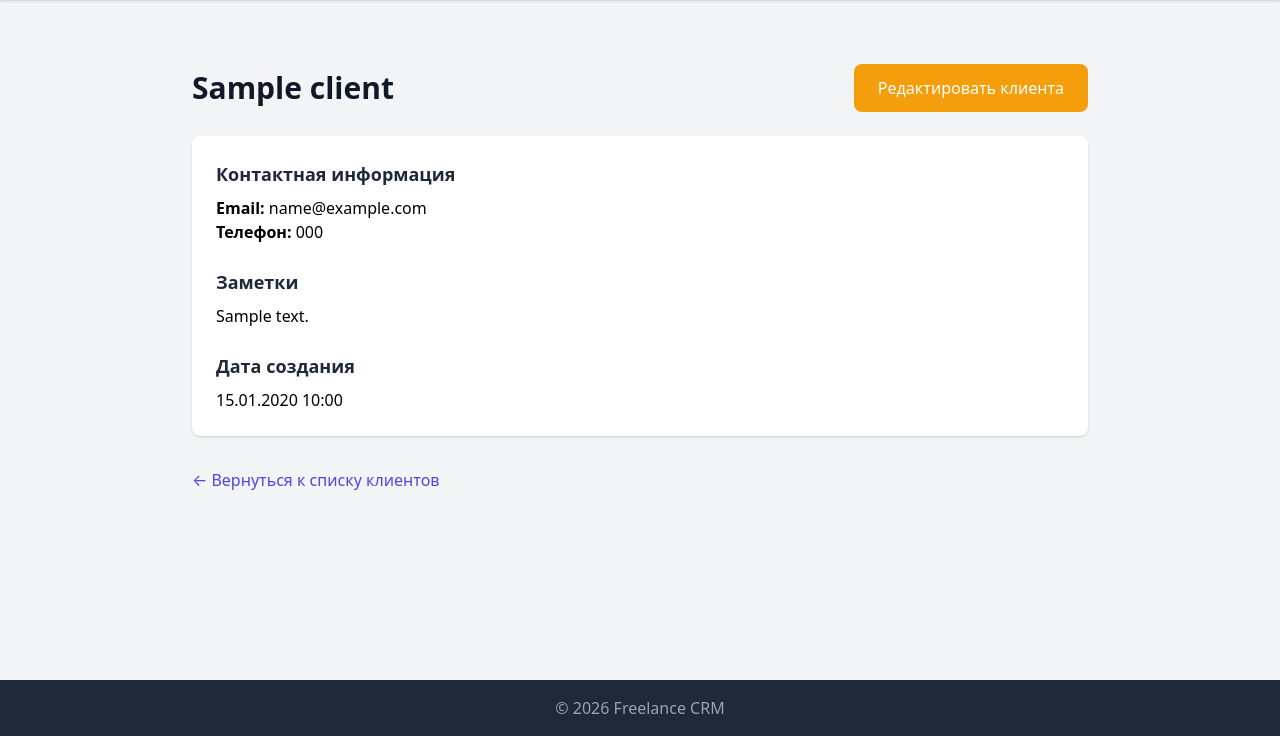
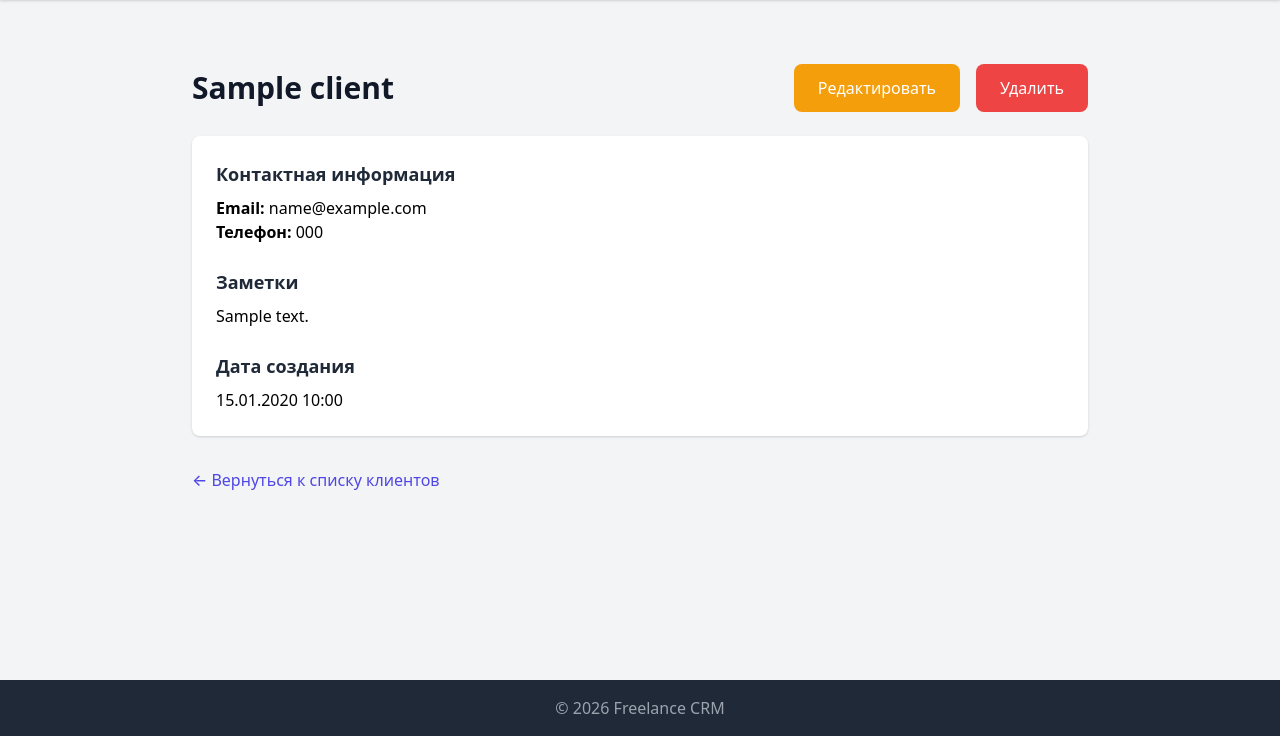
Before and after one commit to Freeze35/freelance-crm, a Django app: page /clients/1/ in a window 1280 px wide. Shown: the part 64-800 px from the top of the page. Run offline with Django 5.2, Linux system fonts and the light colour scheme; tables that the repository leaves empty hold one stand-in row (values such as "Sample post"); some libraries are stand-ins or nearby versions.

Commit message:
The new client form has been updated, the phone field has been updated to 20 characters, and the phone number display validation has been updated. Adding a height constraint to the update form. adding a delete for form

```diff
--- a/clients/models.py
+++ b/clients/models.py
@@ -4,7 +4,7 @@ from django.db import models
 class Client(models.Model):
     name = models.CharField(max_length=255, verbose_name="Имя / Компания")
     email = models.EmailField(blank=True, verbose_name="Email")
-    phone = models.CharField(max_length=50,blank=True,verbose_name="Телефон")
+    phone = models.CharField(max_length=20,blank=True,verbose_name="Телефон")
     notes = models.TextField(blank=True,verbose_name="Заметки")
     created_at = models.DateTimeField(auto_now_add=True,verbose_name="Создан")
 
@@ -15,3 +15,9 @@ class Client(models.Model):
 
     def __str__(self):
         return self.name
+
+    @property
+    def formatted_phone(self):
+        if self.phone and len(self.phone) == 11:
+            return f'+7 {self.phone[1:4]} {self.phone[4:7]} {self.phone[7:]}'
+        return self.phone or '—'
--- a/clients/views.py
+++ b/clients/views.py
@@ -1,16 +1,23 @@
-from django.shortcuts import render, redirect
+from django.core.paginator import Paginator
+from django.shortcuts import render, get_object_or_404, redirect
+from django.views.decorators.http import require_POST
+from django.contrib import messages
 from .forms import ClientForm
-from django.core.paginator import Paginator
-from django.shortcuts import render, get_object_or_404
 from .models import Client
 
 def client_create(request):
     if request.method == 'POST':
-        # Phone and email validation
         form = ClientForm(request.POST)
         if form.is_valid():
-            form.save()
-            return redirect('dashboard') # или куда нужно
+            client = form.save()
+            messages.success(request, f'Клиент "{client.name}" успешно добавлен!')
+
+            if request.POST.get('action') == 'save_and_add':
+                # просто перезагружаем ту же страницу — форма будет пустая
+                return redirect('client_create')
+
+            return redirect('dashboard')  # или 'client_list'
+
     else:
         form = ClientForm()
 
@@ -19,8 +26,8 @@ def client_create(request):
 def client_list(request):
 
     clients = Client.objects.all().order_by('-created_at')
+
     # Pagination: 8 clients per page
-
     paginator = Paginator(clients, 8)  # 8 элементов на страницу
     page_number = request.GET.get('page')
     page_obj = paginator.get_page(page_number)
@@ -48,3 +55,11 @@ def client_update(request, pk):
     else:
         form = ClientForm(instance=client)
     return render(request, 'clients/update.html', {'form': form, 'client': client})
+
+@require_POST
+def client_delete(request, pk):
+    client = get_object_or_404(Client, pk=pk)
+    client_name = client.name  # сохраняем имя для сообщения
+    client.delete()
+    messages.success(request, f'Клиент "{client_name}" успешно удалён.')
+    return redirect('client_list')
--- a/crm/urls.py
+++ b/crm/urls.py
@@ -1,7 +1,7 @@
 from django.contrib import admin
 from django.urls import path
 from .views import dashboard
-from clients.views import client_create, client_detail, client_list, client_update
+from clients.views import client_create, client_detail, client_list, client_update, client_delete
 
 urlpatterns = [
     path('admin/', admin.site.urls),
@@ -10,4 +10,5 @@ urlpatterns = [
     path('clients/', client_list, name='client_list'),
     path('clients/<int:pk>/', client_detail, name='client_detail'),
     path('clients/<int:pk>/update/', client_update, name='client_update'),
+    path('clients/<int:pk>/delete/', client_delete, name='client_delete'),
 ]
--- a/templates/clients/detail.html
+++ b/templates/clients/detail.html
@@ -3,14 +3,26 @@
 {% block title %}{{ client.name }} — Freelance CRM{% endblock %}
 
 {% block content %}
+
 <div class="max-w-4xl mx-auto py-8">
     <div class="flex justify-between items-center mb-6">
-        <h1 class="text-3xl font-bold text-gray-900">{{ client.name }}</h1>
+    <h1 class="text-3xl font-bold text-gray-900">{{ client.name }}</h1>
+    <div class="flex gap-4">
         <a href="{% url 'client_update' client.pk %}"
            class="bg-yellow-500 text-white px-6 py-3 rounded-lg hover:bg-yellow-600 transition">
-            Редактировать клиента
+            Редактировать
         </a>
+
+        <form action="{% url 'client_delete' client.pk %}" method="post" style="display:inline;">
+            {% csrf_token %}
+            <button type="submit"
+                    onclick="return confirm('Вы уверены, что хотите удалить клиента «{{ client.name }}»? Это действие нельзя отменить.');"
+                    class="bg-red-500 text-white px-6 py-3 rounded-lg hover:bg-red-600 transition">
+                Удалить
+            </button>
+        </form>
     </div>
+</div>
 
     <div class="bg-white shadow rounded-lg p-6 space-y-6">
         <div>
@@ -32,7 +44,7 @@
 
     <div class="mt-8">
         <a href="{% url 'client_list' %}"
-           class="text-indigo-600 hover:text-indigo-800">
+           class="inline-flex items-center gap-2 text-indigo-600 hover:text-indigo-800 font-medium">
             ← Вернуться к списку клиентов
         </a>
     </div>
--- a/templates/clients/list.html
+++ b/templates/clients/list.html
@@ -26,12 +26,13 @@
             <tbody class="bg-white divide-y divide-gray-200">
                 {% for client in page_obj %}
                 <tr class="hover:bg-gray-50 cursor-pointer"
+                    title="Открыть подробнее"
                     onclick="window.location.href='{% url 'client_detail' client.pk %}'">
                     <td class="px-6 py-4 whitespace-nowrap text-sm font-medium text-gray-900">
                         {{ client.name }}
                     </td>
                     <td class="px-6 py-4 whitespace-nowrap text-sm text-gray-500">{{ client.email|default:"—" }}</td>
-                    <td class="px-6 py-4 whitespace-nowrap text-sm text-gray-500">{{ client.phone|default:"—" }}</td>
+                    <td class="px-6 py-4 whitespace-nowrap text-sm text-gray-500">{{ client.formatted_phone|default:"—" }}</td>
                     <td class="px-6 py-4 whitespace-nowrap text-sm text-gray-500">{{ client.created_at|date:"d.m.Y H:i" }}</td>
                 </tr>
                 {% empty %}
```
Also changed, not shown: clients/forms.py (+3 -8 lines), templates/clients/create.html (+4 -21 lines), templates/clients/update.html (+12 -1 lines), clients/migrations/0002_alter_client_phone.py (added), clients/migrations/0003_alter_client_phone.py (added).
